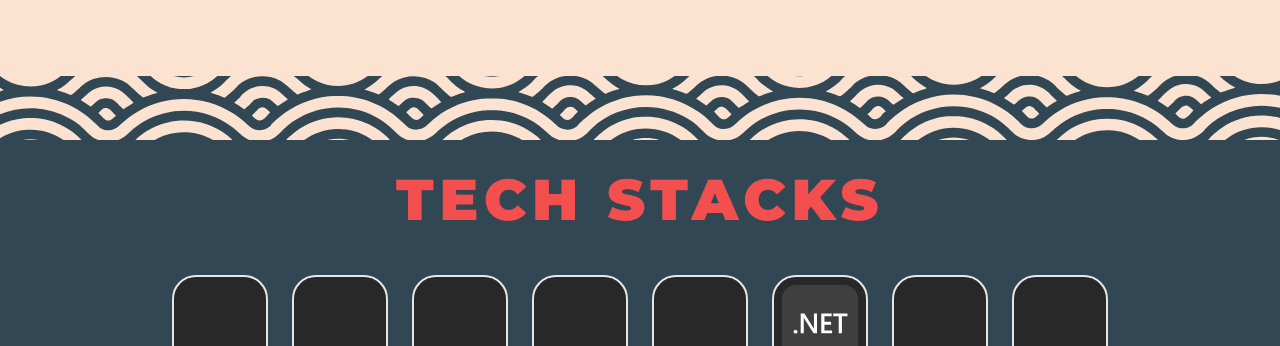
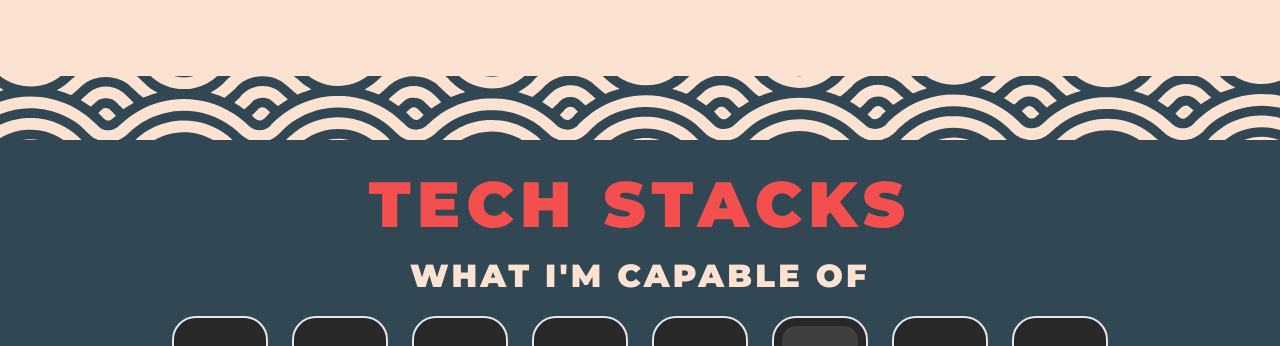
Before and after one commit to McBaque01/McBaqueV3, a React (Vite) app in the folder Frontend/McBaqueV3/: page /Portfolio in a window 1280 px wide. Shown: the part 1906-2252 px from the top of the page. Built offline with nearby package versions, Linux system fonts and the light colour scheme; some icons are missing.

Commit message:
fixing scroll thumbb

```diff
--- a/Frontend/McBaqueV3/src/assets/components/portfolio/hero/MobileNavigation.tsx
+++ b/Frontend/McBaqueV3/src/assets/components/portfolio/hero/MobileNavigation.tsx
@@ -6,7 +6,7 @@ export const MobileNavigation = () => {
   const navigationContent = ["About", "Skill", "Contact"];
   return (
     <div className="visible relative z-10 min-h-fit w-full xl:hidden 2xl:hidden ">
-      <div className="overflow-x-scroll">
+      <div className="overflow-x-scroll p-2">
         <Fade className="flex w-fit gap-1" delay={0.4}>
           {navigationContent &&
             navigationContent.map((content, index) => (
--- a/Frontend/McBaqueV3/src/assets/components/portfolio/skills/IconHandler.tsx
+++ b/Frontend/McBaqueV3/src/assets/components/portfolio/skills/IconHandler.tsx
@@ -16,7 +16,7 @@ export const IconHandler: React.FC<IconHandlerType> = ({iconpath, name, handleCl
   return (
     <InlineIcon
       icon={iconpath}
-      className={`text-[4em] 2xl:text-[6em] xl:text-[6em] grayscale hover:scale-110 hover:grayscale-0  bg-slate-800 p-2 border-2 rounded-3xl transition-all duration-500 cursor-pointer`}
+      className={`text-[4em] 2xl:text-[6em] xl:text-[6em] grayscale hover:scale-110 hover:border-cred hover:grayscale-0  bg-slate-800 p-2 border-2 rounded-3xl transition-all duration-500 cursor-pointer`}
 
       onClick={()=>handleClick({name, iconpath})}
     />
--- a/Frontend/McBaqueV3/src/assets/components/portfolio/skills/Skill.tsx
+++ b/Frontend/McBaqueV3/src/assets/components/portfolio/skills/Skill.tsx
@@ -31,7 +31,7 @@ export const Skill = () => {
 
 
   return (
-    <div className='bg-cblue h-fit w-full flex flex-col items-center relative'>
+    <div id="Skill" className='bg-cblue min-h-fit h-lvh w-full flex flex-col items-center relative'>
 
 
 
@@ -48,9 +48,10 @@ export const Skill = () => {
 
 
 
-        <div className='w-[80%] h-screen min-h-fit flex flex-col gap-2'>
+        <div className='w-[80%] h-dvh min-h-full flex flex-col gap-2 relative'>
             <div className='flex flex-col relative '>
-              <h1 className='w-full  text-cred font-black tracking-widest text-center text-[2em] xl:text-[3.6em] 2xl:text-[3.6em] font-Montserrat py-4'>TECH STACKS</h1>
+              <h1 className='w-full   text-cred font-black tracking-widest text-center text-[2em] xl:text-[4em] 2xl:text-[4em] font-Montserrat pt-4'>TECH STACKS</h1>
+              <h1 className='w-full   text-clightbrown font-black tracking-widest text-center text-[1.4em] xl:text-[2em] 2xl:text-[2em] font-Montserrat uppercase'>What I'm capable of</h1>
               <div className='flex justify-center'>
                 <div className='w-fit h-fit p-4 grid 2xl:grid-cols-8 xl:grid-cols-7 lg:grid-cols-6 md:grid-cols-5 grid-cols-4 gap-6 min-w-[20em] '>
 
@@ -80,6 +81,9 @@ export const Skill = () => {
             </div>
             <div className='w-full'>
               <h1 className='text-[2em] xl:text-[3.6em] 2xl:text-[3.6em] font-Montserrat text-cred font-black tracking-widest py-5'>PROJECTS</h1>
+              <div className='w-full'>
+
+              </div>
             </div>
 
         </div>
--- a/Frontend/McBaqueV3/src/index.css
+++ b/Frontend/McBaqueV3/src/index.css
@@ -35,7 +35,7 @@ h6 {
 
 /* Handle */
 ::-webkit-scrollbar-thumb {
-  background: #000000;
+  background: #f44f4f;
   border-radius: 5px;
 }
 
```
